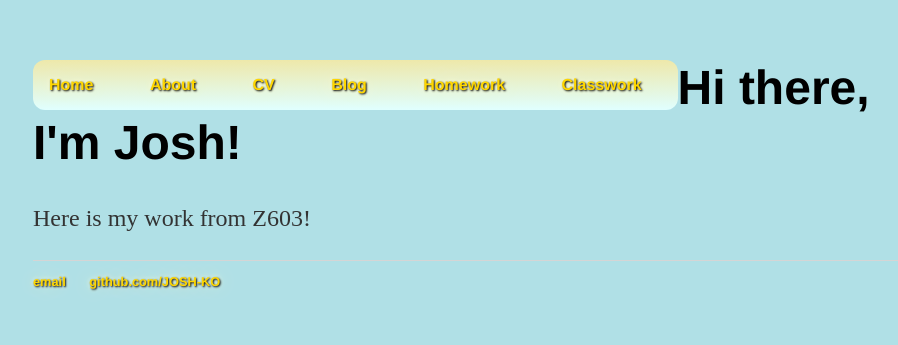
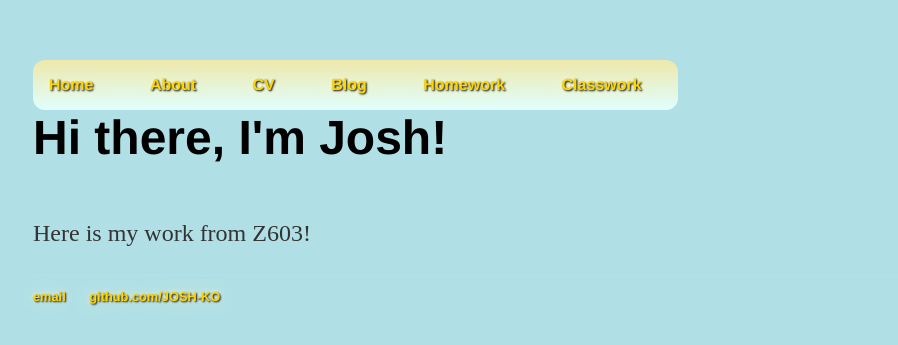
Before and after one commit to JOSH-KO/JOSH-KO.github.io, a Jekyll site: the page built from index.html, in a window 1280 px wide. Shown: the top 345 px of the page, without its empty margins (159-1057 px from the left). Built offline with Jekyll 4.4.1, drawn with Linux system fonts in a browser that asks for light colours.

Commit message:
Update main.css

```diff
--- a/css/main.css
+++ b/css/main.css
@@ -29,6 +29,8 @@ a:hover {
     text-shadow: 1px 1px 2px black, 0 0 25px Silver, 0 0 5px WhiteSmoke;
 }
 h1 {
+    width: 450px;
+    height: 125px;
     font-size: 3em;
     font-family:'Helvetica', 'Arial', 'Sans-Serif';
 }
```
